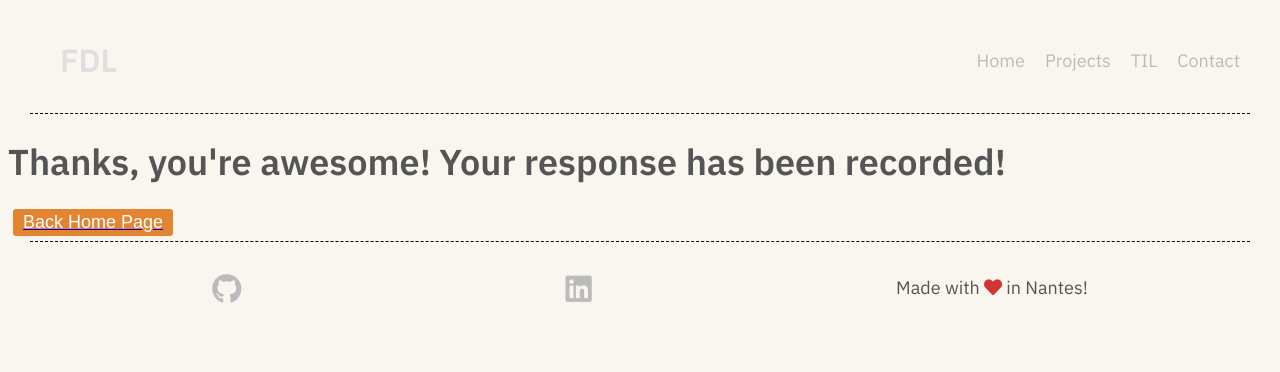
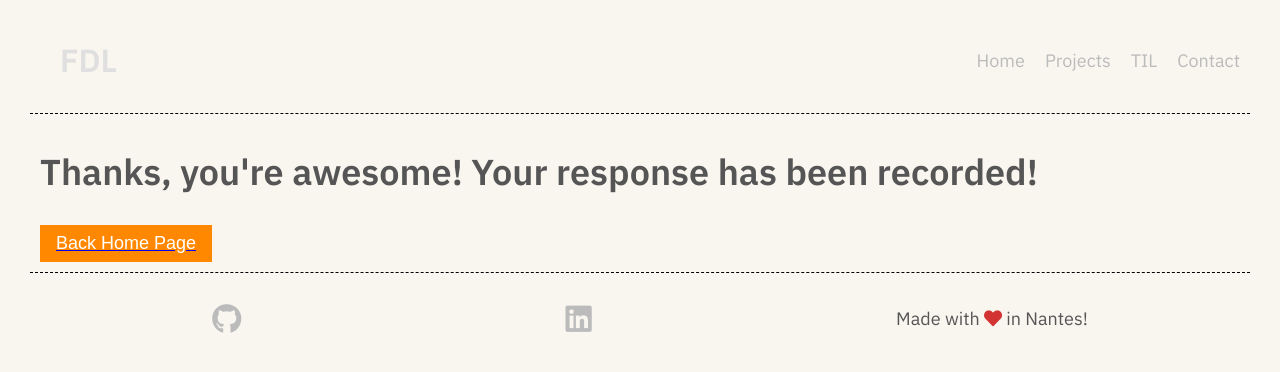
Before and after one commit to francoisedumas/fdlab, a Vue app: page /thanks in a window 1280 px wide. Shown: the top 372 px of the page. Built offline with nearby package versions, Linux system fonts and the light colour scheme.

Commit message:
Test to fix submission

```diff
--- a/public/contact.html
+++ b/public/contact.html
@@ -12,15 +12,15 @@
     <title>DUMAS LATTAQUE Francois | My profile</title>
   </head>
   <body>
-    <form name="contactForm" netlify netlify-honeypot="bot-field" hidden>
+    <form name="ask-question" netlify netlify-honeypot="bot-field" hidden>
       <div>
         <label>Name</label>
-        <input name="name" />
+        <input type="text" name="name" />
       </div>
 
       <div>
         <label>Email</label>
-        <input name="email" />
+        <input type="text" name="email" />
       </div>
 
       <div>
--- a/src/components/SubmissionSuccess.vue
+++ b/src/components/SubmissionSuccess.vue
@@ -1,8 +1,8 @@
 <template>
-  <div>
+  <div class="home">
     <h1>Thanks, you're awesome! Your response has been recorded!</h1>
     <router-link to="/">
-      <button class="btnFdl">Back Home Page</button>
+      <button>Back Home Page</button>
     </router-link>
   </div>
 </template>
@@ -14,11 +14,19 @@ export default {
 </script>
 
 <style>
-.btnFdl {
+.home {
+  max-width: 1200px;
+  margin: 0 auto;
+  padding: 10px;
+}
+button {
+  display: block;
+  margin-top: 30px;
+  background: #ff8800;
   color: white;
-  padding: 3px 10px;
-  margin: 5px;
-  border-radius: 3px;
-  background-color: rgb(227, 132, 49);
+  border: none;
+  padding: 8px 16px;
+  font-size: 18px;
+  text-decoration: none;
 }
 </style>
--- a/src/views/Contact.vue
+++ b/src/views/Contact.vue
@@ -1,23 +1,16 @@
 <template>
   <div class="contact">
     <h1>Contact Me</h1>
-    <form
-      name="contactForm"
-      method="post"
-      @submit.prevent="handleSubmit"
-      data-netlify="true"
-      data-netlify-honeypot="bot-field"
-      action="/thanks"
-    >
-      <input type="hidden" name="form-name" value="contactForm" />
+    <form method="post" @submit.prevent="handleSubmit">
+      <input type="hidden" name="form-name" value="ask-question" />
       <div>
         <label>Name</label>
-        <input v-model="name" name="name" />
+        <input v-model="name" type="text" name="name" />
       </div>
 
       <div>
         <label>Email</label>
-        <input v-model="email" name="email" />
+        <input v-model="email" type="text" name="email" />
       </div>
 
       <div>
@@ -54,7 +47,7 @@ export default {
         method: "POST",
         headers: { "Content-Type": "application/x-www-form-urlencoded" },
         body: this.encode({
-          "form-name": "contactForm",
+          "form-name": "ask-question",
           ...this.form,
         }),
       })
```
